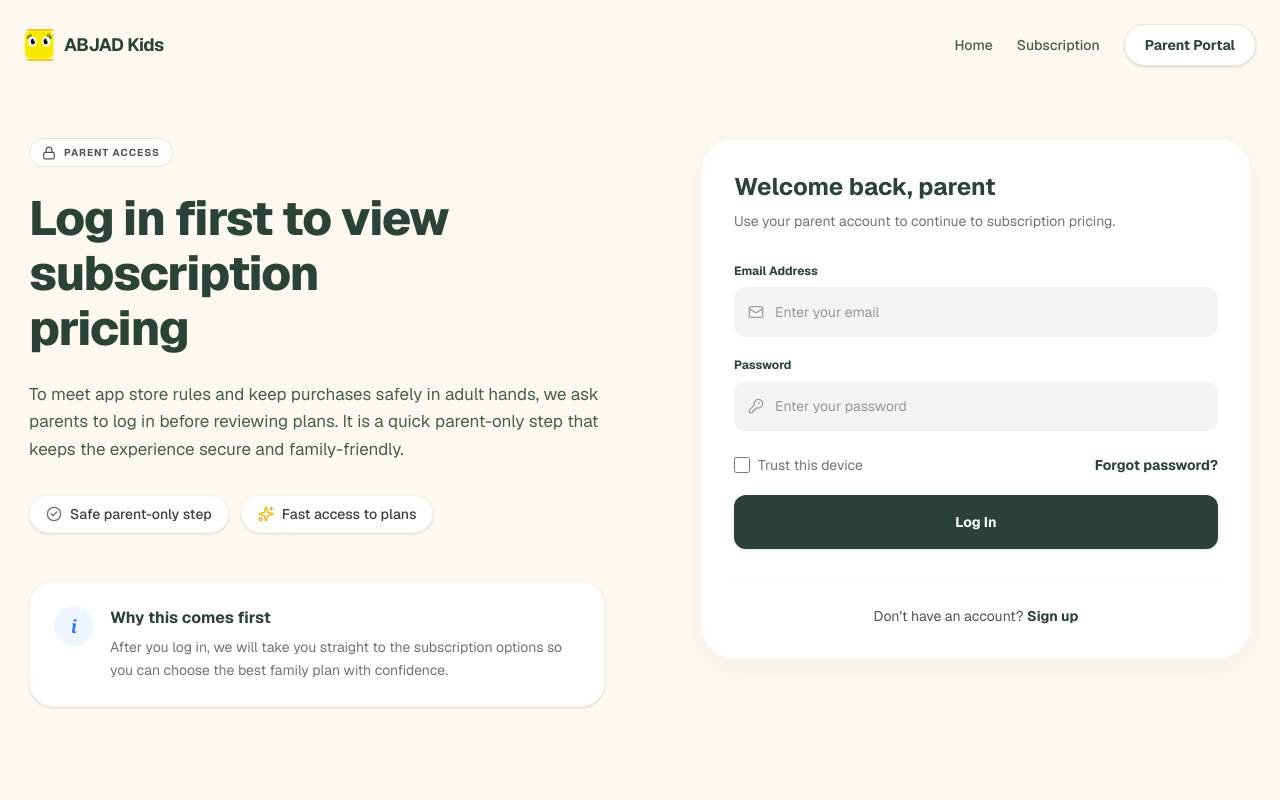
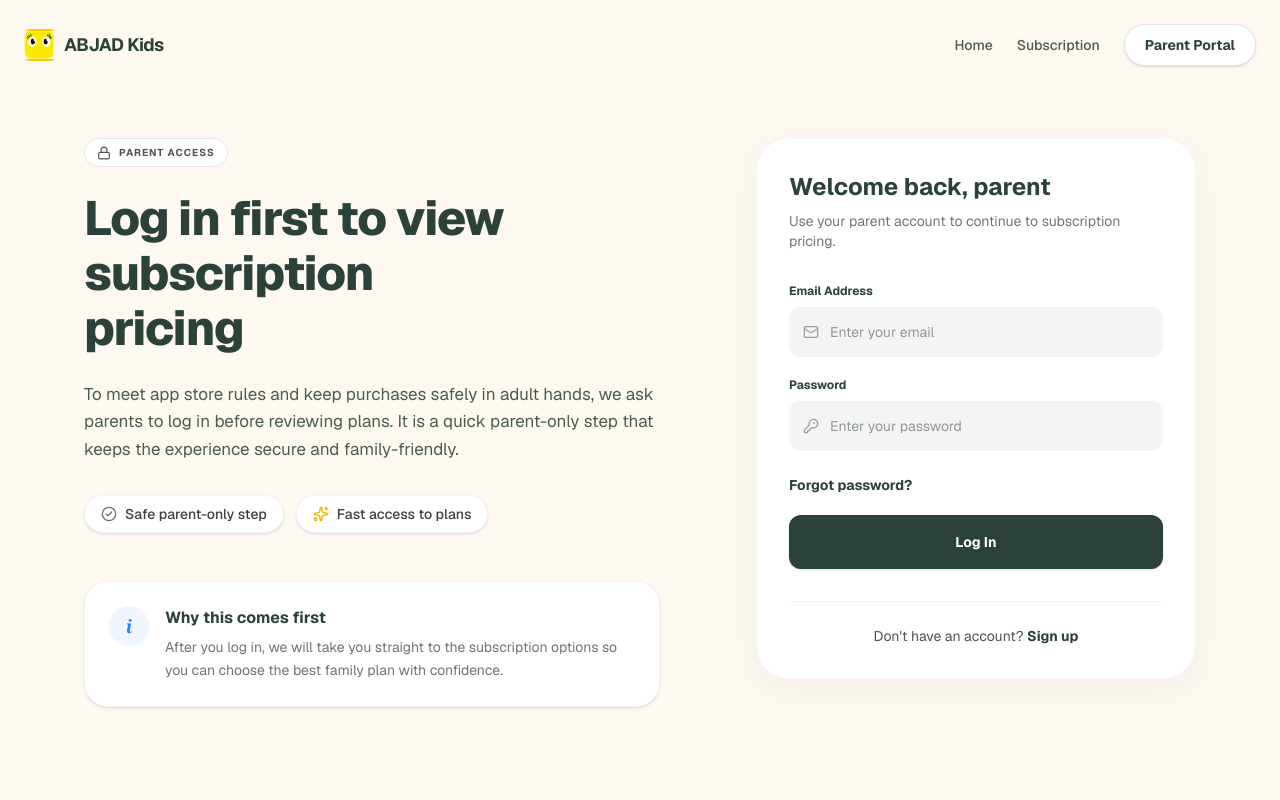
Before and after one commit to Robotech-Org/abjed, a Next.js app: page /login in a window 1280 px wide. Shown: the top 800 px of the page. Built offline with nearby package versions, Linux system fonts and the light colour scheme.

Commit message:
fixing middleware

```diff
--- a/app/login/page.tsx
+++ b/app/login/page.tsx
@@ -108,7 +108,7 @@ export default function LoginPage() {
           </div>
         </div>
         {/* Right Column: Login Card */}
-        <div className="w-full max-w-[550px]">
+        <div className="w-full max-w-[440px]">
           <div className="bg-white rounded-[32px] p-6 md:p-8 border border-neutral-100 shadow-[0_8px_30px_rgb(0,0,0,0.04)]">
             <div className="mb-8 text-center md:text-left">
               <h2 className="text-2xl font-bold text-[#2B4238] mb-2">Welcome back, parent</h2>
@@ -176,7 +176,7 @@ export default function LoginPage() {
               </div>
 
               <div className="flex items-center justify-between pt-1">
-                <div className="flex items-center">
+                {/* <div className="flex items-center">
                   <input
                     id="trust-device"
                     type="checkbox"
@@ -185,7 +185,7 @@ export default function LoginPage() {
                   <label htmlFor="trust-device" className="ml-2 block text-sm text-neutral-500 cursor-pointer">
                     Trust this device
                   </label>
-                </div>
+                </div> */}
                 <button type="button" className="text-sm font-bold text-[#2B4238] hover:underline">
                   Forgot password?
                 </button>
--- a/middleware.ts
+++ b/middleware.ts
@@ -1,7 +1,7 @@
 // middleware.ts — at project root, not app/
 import { NextRequest, NextResponse } from "next/server";
 
-const PROTECTED_PREFIXES = ["/checkout", "/pricing"];
+const PROTECTED_PREFIXES = [""];
 
 export function middleware(req: NextRequest) {
   const hasToken = req.cookies.has("accessToken");
```
